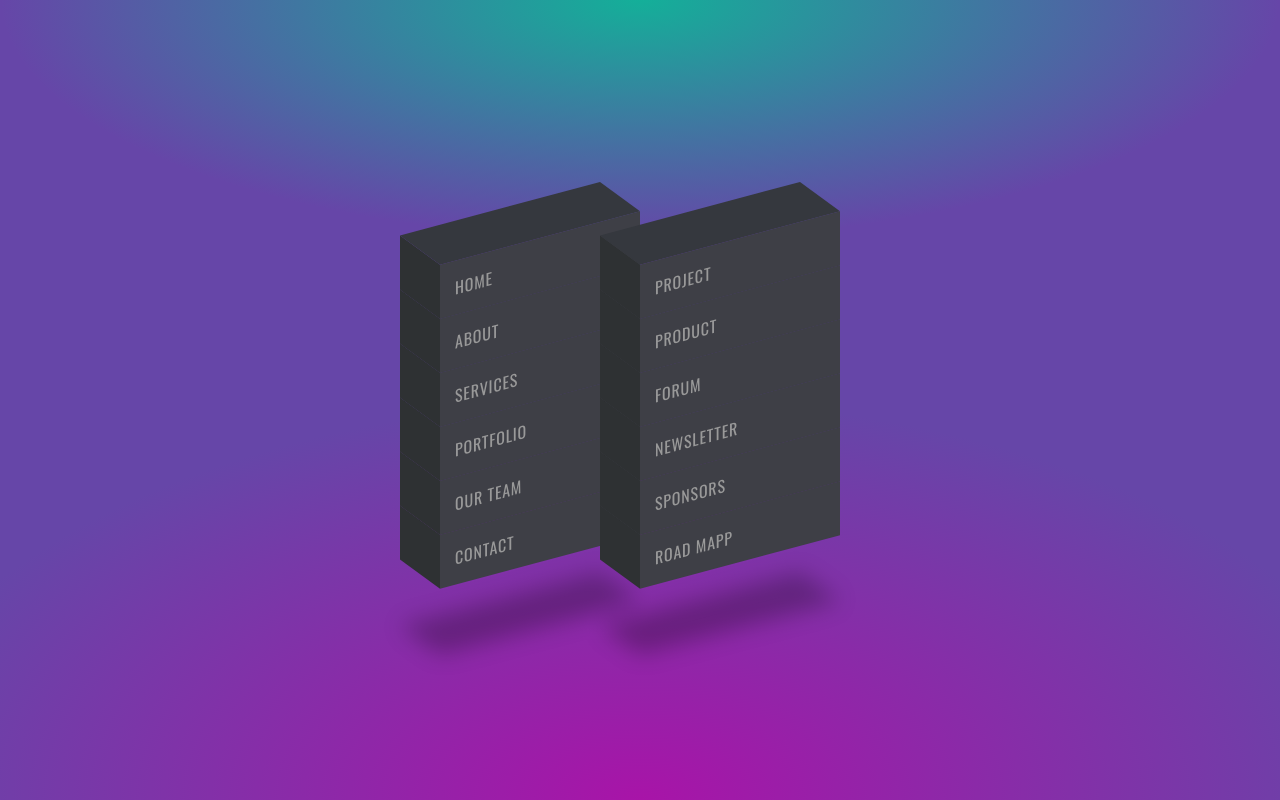
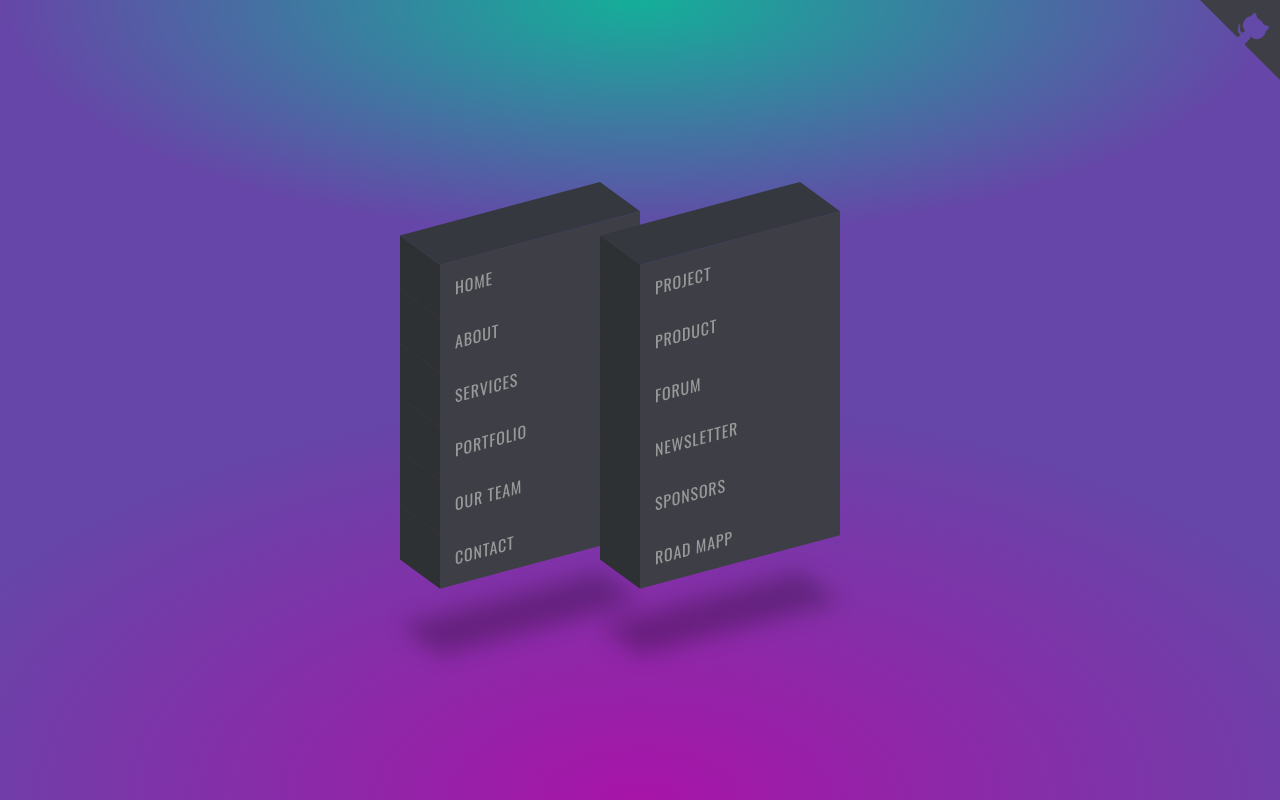
Before and after one commit to franckdun/3DMenu, a plain HTML site: page index.html in a window 1280 px wide. Drawn offline with nearby package versions, Linux system fonts and the light colour scheme.

Commit message:
ajout corner

```diff
--- a/index.html
+++ b/index.html
@@ -10,6 +10,19 @@
 </head>
 
 <body>
+
+    <a href="https://github.com/franckdun/3DMenu" class="github-corner" aria-label="View source on GitHub"><svg
+            width="80" height="80" viewBox="0 0 250 250"
+            style="fill:#3e3f46; color:#644aa8; position: absolute; top: 0; border: 0; right: 0;" aria-hidden="true">
+            <path d="M0,0 L115,115 L130,115 L142,142 L250,250 L250,0 Z"></path>
+            <path
+                d="M128.3,109.0 C113.8,99.7 119.0,89.6 119.0,89.6 C122.0,82.7 120.5,78.6 120.5,78.6 C119.2,72.0 123.4,76.3 123.4,76.3 C127.3,80.9 125.5,87.3 125.5,87.3 C122.9,97.6 130.6,101.9 134.4,103.2"
+                fill="currentColor" style="transform-origin: 130px 106px;" class="octo-arm"></path>
+            <path
+                d="M115.0,115.0 C114.9,115.1 118.7,116.5 119.8,115.4 L133.7,101.6 C136.9,99.2 139.9,98.4 142.2,98.6 C133.8,88.0 127.5,74.4 143.8,58.0 C148.5,53.4 154.0,51.2 159.7,51.0 C160.3,49.4 163.2,43.6 171.4,40.1 C171.4,40.1 176.1,42.5 178.8,56.2 C183.1,58.6 187.2,61.8 190.9,65.4 C194.5,69.0 197.7,73.2 200.1,77.6 C213.8,80.2 216.3,84.9 216.3,84.9 C212.7,93.1 206.9,96.0 205.4,96.6 C205.1,102.4 203.0,107.8 198.3,112.5 C181.9,128.9 168.3,122.5 157.7,114.1 C157.9,116.9 156.7,120.9 152.7,124.9 L141.0,136.5 C139.8,137.7 141.6,141.9 141.8,141.8 Z"
+                fill="currentColor" class="octo-body"></path>
+        </svg></a>
+
     <ul>
         <li style="--i:6;"><a href="#">Home</a></li>
         <li style="--i:5;"><a href="#">About</a></li>
@@ -27,7 +40,39 @@
         <li style="--i:2;"><a href="#">Sponsors</a></li>
         <li style="--i:1;"><a href="#">Road mapp</a></li>
     </ul>
+    <style>
+        .github-corner:hover .octo-arm {
+            animation: octocat-wave 560ms ease-in-out
+        }
 
+        @keyframes octocat-wave {
+
+            0%,
+            100% {
+                transform: rotate(0)
+            }
+
+            20%,
+            60% {
+                transform: rotate(-25deg)
+            }
+
+            40%,
+            80% {
+                transform: rotate(10deg)
+            }
+        }
+
+        @media (max-width:500px) {
+            .github-corner:hover .octo-arm {
+                animation: none
+            }
+
+            .github-corner .octo-arm {
+                animation: octocat-wave 560ms ease-in-out
+            }
+        }
+    </style>
 </body>
 
 </html>
```
Also changed, not shown: img/readme02.PNG (added), 1 other file.
